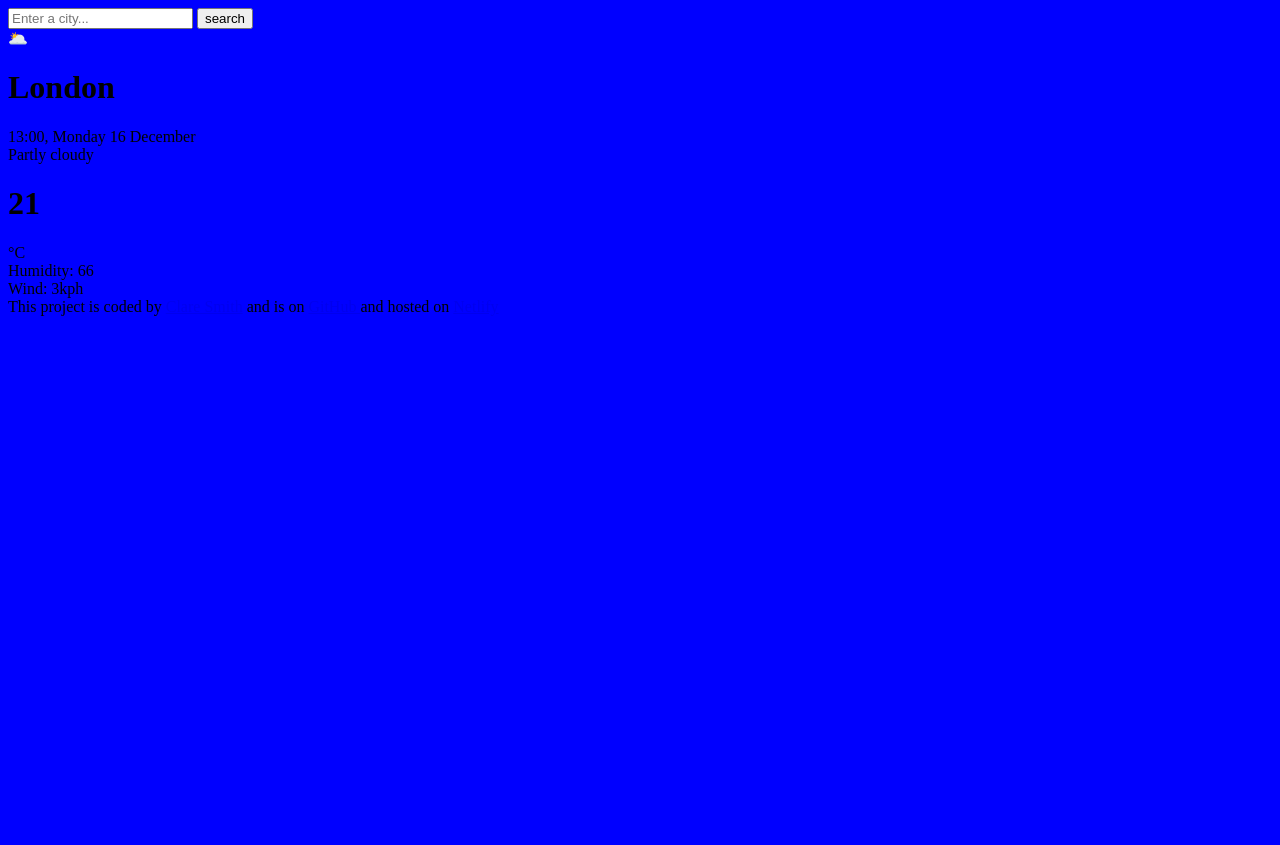
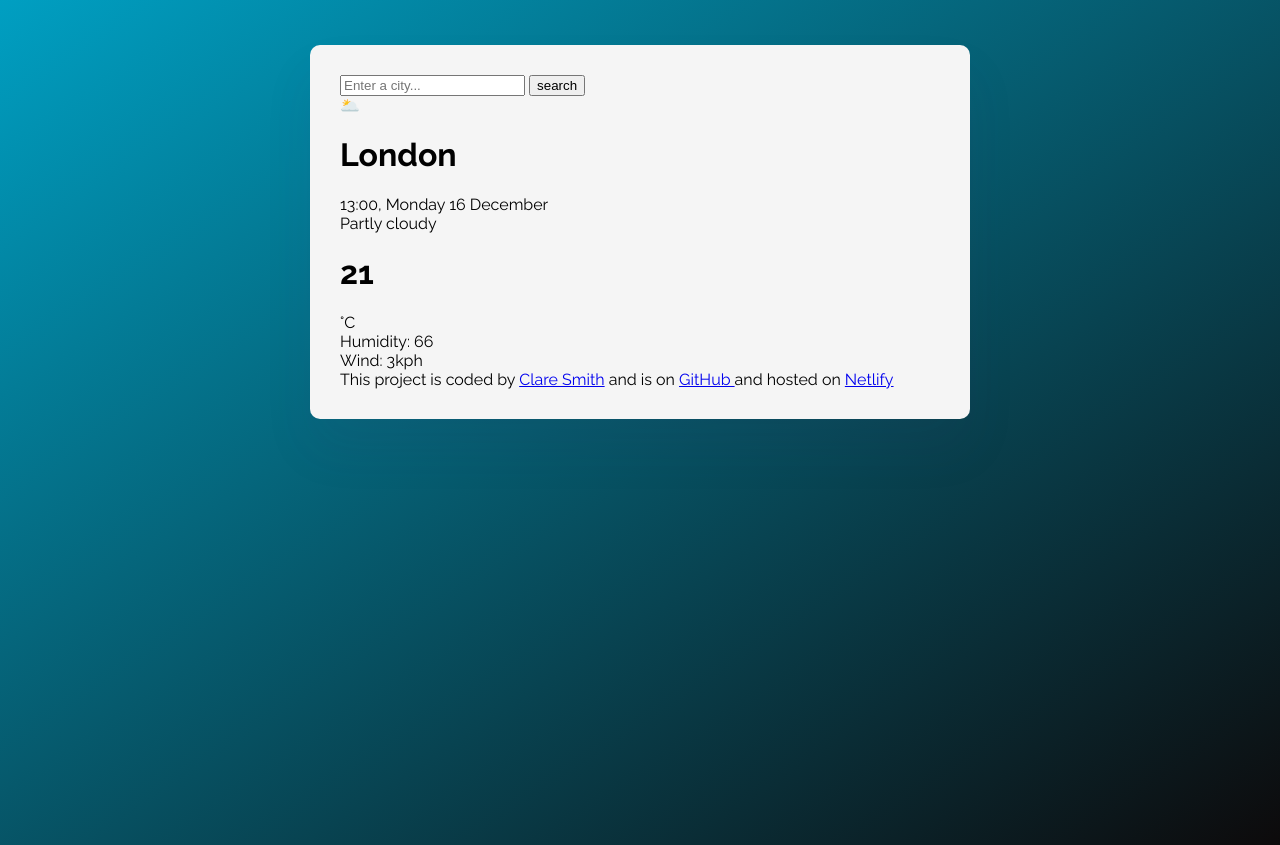
Before and after one commit to cmsmith123/Final-weather-app, a plain HTML site: page index.html in a window 1280 px wide. Before the commit the page ends 800 px from the top, so only its background shows below. Drawn offline with Linux system fonts and the light colour scheme.

Commit message:
Raleway font added

```diff
--- a/index.html
+++ b/index.html
@@ -4,9 +4,17 @@
     <meta charset="UTF-8" />
     <meta name="viewport" content="width=, initial-scale=1.0" />
     <link rel="stylesheet" href="src/style.css" />
+    <link rel="preconnect" href="https://fonts.googleapis.com" />
+    <link rel="preconnect" href="https://fonts.gstatic.com" crossorigin />
+    <link
+      href="https://fonts.googleapis.com/css2?family=Raleway:wght@100;400;700&display=swap"
+      rel="stylesheet"
+    />
+
     <title>Document</title>
   </head>
   <body>
+    <div class="weather-app">
       <header>
         <form>
           <input type="search" placeholder="Enter a city..." required />
@@ -55,5 +63,6 @@
           Netlify
         </a>
       </footer>
+    </div>
   </body>
 </html>
--- a/src/style.css
+++ b/src/style.css
@@ -1,3 +1,16 @@
 body {
-  background-color: blue;
+  margin: 0;
+  padding: 0;
+  height: 100vh;
+  background: linear-gradient(to bottom right, #009fc2, #0d0a0b);
+  font-family: "Raleway", sans-serif;
 }
+
+.weather-app {
+  background: #f5f5f5;
+  max-width: 600px;
+  margin: 45px auto;
+  box-shadow: 0 30px 50px rgba(65, 50, 100, 0.08);
+  border-radius: 10px;
+  padding: 30px;
+}
```
Lines whose indentation alone changed are shown as unchanged.
